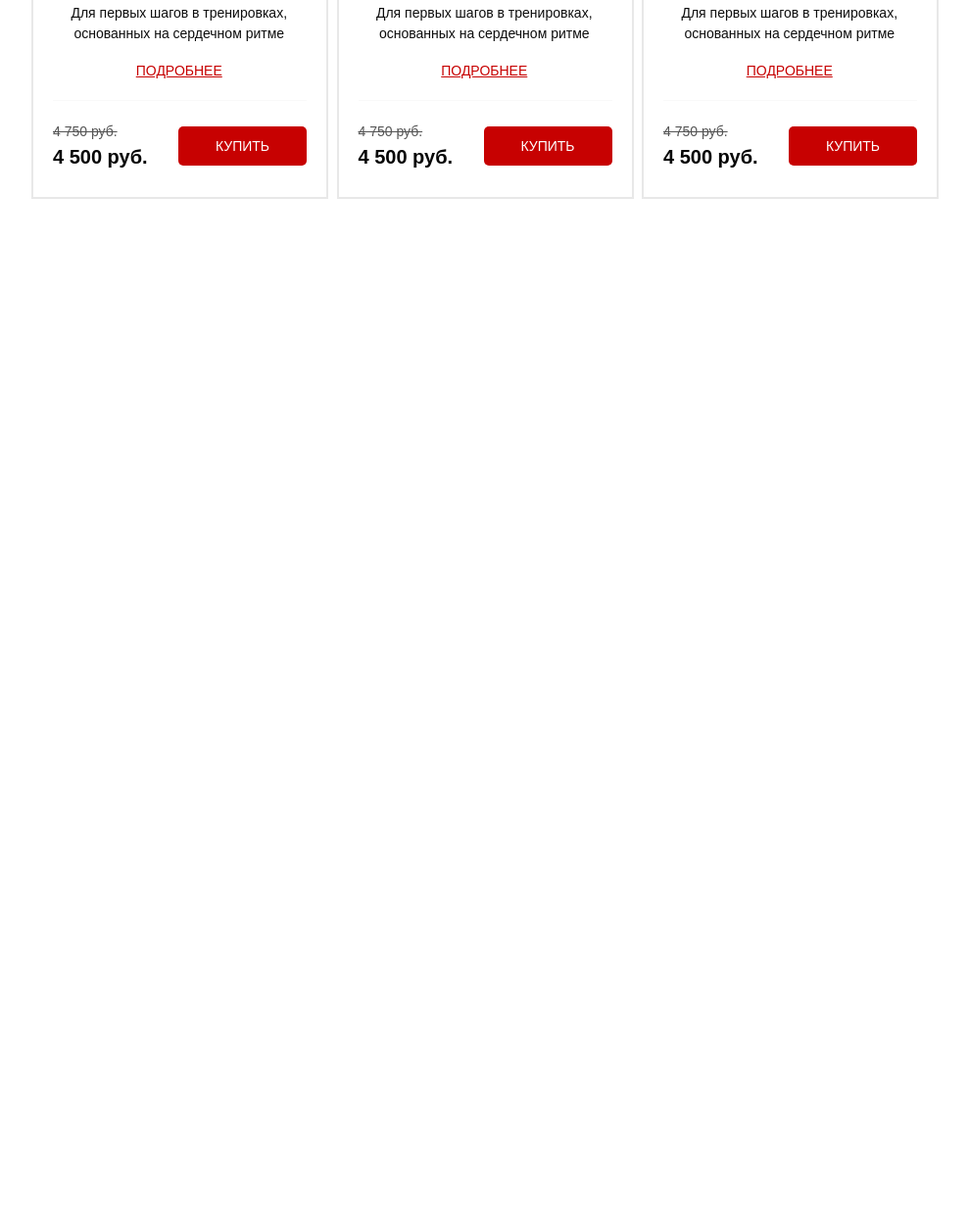
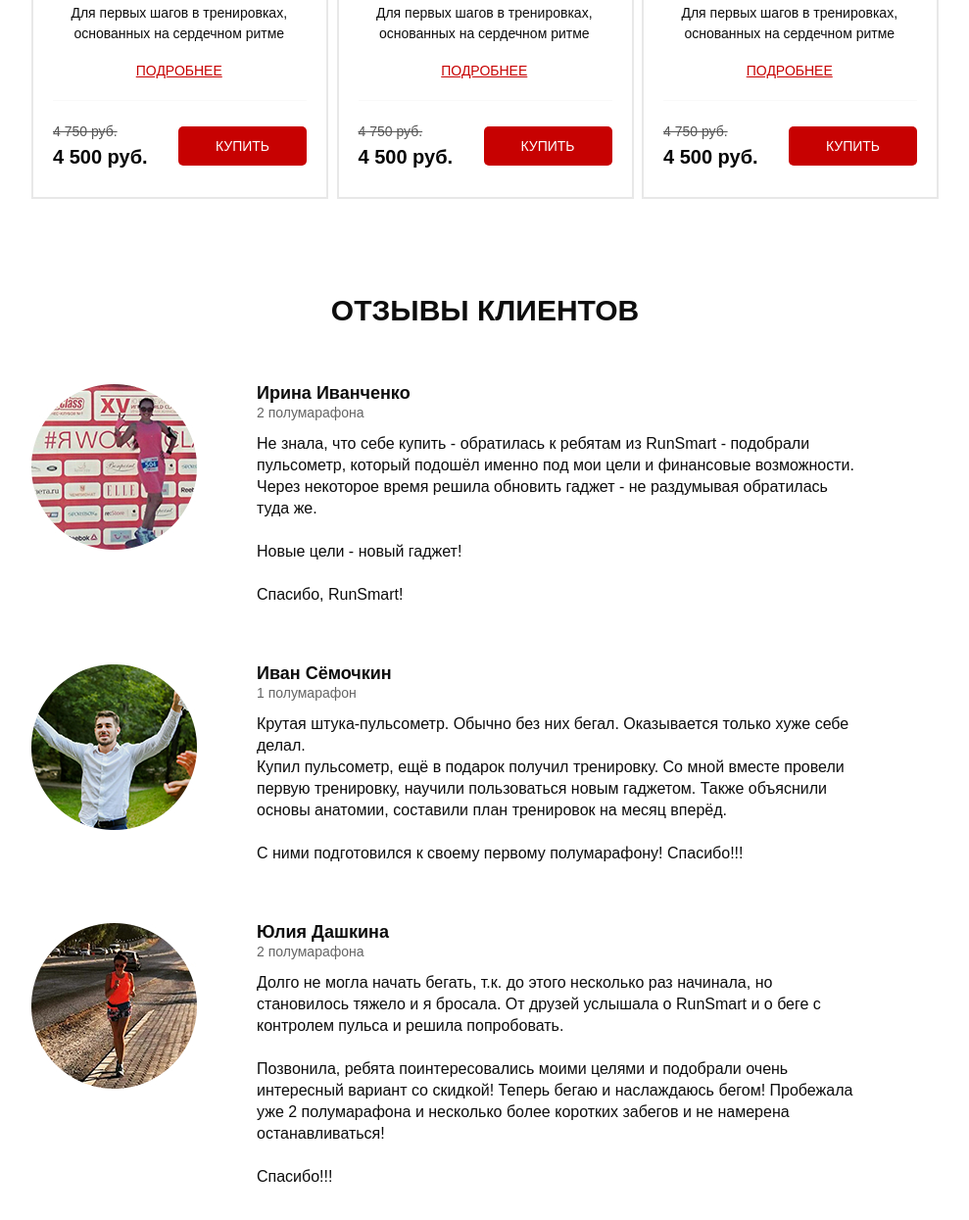
Before and after one commit to Shustovsky/runSmart, a website: page src/index.html in a window 1280 px wide. Shown: the part 3890-5135 px from the top of the page at 98% size, without its empty margins (145-1134 px from the left). Before the commit the page ends 4213 px from the top, so only its background shows below. Drawn offline with nearby package versions, Linux system fonts and the light colour scheme; files whose address does not match are found by name.

Commit message:
work with feedback and add optimization

```diff
--- a/src/index.html
+++ b/src/index.html
@@ -383,6 +383,45 @@
         </div>
     </section>
 
+    <section class="feedback">
+        <div class="container">
+            <h2 class="title">отзывы клиентов</h2>
+            <div class="feedback-items">
+                <div class="feedback-items__item">
+                    <div class="feedback-items__item__img"><img src="img/irina.jpg" alt="photo"></div>
+                    <div class="feedback-items__item__text">
+                        <div class="feedback-items__item__text_name">Ирина Иванченко</div>
+                        <div class="feedback-items__item__text_maraphons">2 полумарафона</div>
+                        <div class="feedback-items__item__text">Не знала, что себе купить - обратилась к ребятам из RunSmart - подобрали пульсометр, который подошёл именно под мои цели и финансовые возможности. Через некоторое время решила обновить гаджет - не раздумывая обратилась туда же.
+                            <br><br>Новые цели - новый гаджет! <br><br> Спасибо, RunSmart! </div>
+                    </div>
+                </div>
+                <div class="feedback-items__item">
+                    <div class="feedback-items__item__img"><img src="img/ivan.jpg" alt="photo"></div>
+                    <div class="feedback-items__item__text">
+                        <div class="feedback-items__item__text_name">Иван Сёмочкин</div>
+                        <div class="feedback-items__item__text_maraphons">1 полумарафон</div>
+                        <div class="feedback-items__item__text">Крутая штука-пульсометр. Обычно без них бегал. Оказывается только хуже себе делал. <br> Купил пульсометр, ещё в подарок получил тренировку. Со мной вместе провели первую тренировку, научили пользоваться новым гаджетом. Также объяснили
+                            основы анатомии, составили план тренировок на месяц вперёд. <br><br> С ними подготовился к своему первому полумарафону! Спасибо!!!</div>
+                    </div>
+                </div>
+                <div class="feedback-items__item">
+                    <div class="feedback-items__item__img"><img src="img/julia.jpg" alt="photo"></div>
+                    <div class="feedback-items__item__text">
+                        <div class="feedback-items__item__text_name">Юлия Дашкина</div>
+                        <div class="feedback-items__item__text_maraphons">2 полумарафона</div>
+                        <div class="feedback-items__item__text">Долго не могла начать бегать, т.к. до этого несколько раз начинала, но становилось тяжело и я бросала. От друзей услышала о RunSmart и о беге с контролем пульса и решила попробовать. <br><br> Позвонила, ребята поинтересовались
+                            моими целями и подобрали очень интересный вариант со скидкой! Теперь бегаю и наслаждаюсь бегом! Пробежала уже 2 полумарафона и несколько более коротких забегов и не намерена останавливаться! <br><br> Спасибо!!!</div>
+                    </div>
+                </div>
+
+
+
+            </div>
+        </div>
+    </section>
+
+
     <script src="js/tiny-slider.js"></script>
     <script src="https://ajax.googleapis.com/ajax/libs/jquery/1.12.4/jquery.min.js"></script>
     <script src="js/script.js"></script>
--- a/src/sass/blocks/_catalog.scss
+++ b/src/sass/blocks/_catalog.scss
@@ -1,5 +1,5 @@
 .catalog {
-    padding-bottom: 100px;
+    padding-bottom: 79px;
     &__tabs {
         display: flex;
         justify-content: center;
--- /dev/null
+++ b/src/sass/blocks/_feedback.scss
@@ -0,0 +1,36 @@
+.feedback {
+    min-height: 920px;
+    margin-bottom: 55px;
+    &-items {
+        &__item {
+            margin-top: 60px;
+            display: flex;
+            &__img {
+                width: 169px;
+                height: 169px;
+                border-radius: 100%;
+                margin-right: 61px;
+            }
+            &__text {
+                max-width: 680px;
+                padding-right: 35px;
+                font-weight: 300;
+                font-size: 16px;
+                line-height: 22px;
+                color: #0D0D0D;
+                &_name {
+                    font-weight: 700;
+                    font-size: 18px;
+                    line-height: 18px;
+                }
+                &_maraphons {
+                    font-weight: 500;
+                    font-size: 14px;
+                    line-height: 22px;
+                    color: #646464;
+                    margin-bottom: 10px;
+                }
+            }
+        }
+    }
+}
--- a/src/sass/blocks/_media.scss
+++ b/src/sass/blocks/_media.scss
@@ -1,4 +1,21 @@
+@media (max-width: 1200px) {
+    .carousel {
+        button.prev {
+            left: 1px;
+        }
+        button.next {
+            right: 1px;
+        }
+    }
+}
+
 @media (max-width: 767px) {
+    .carousel {
+        button.prev,
+        button.next {
+            display: none;
+        }
+    }
     .button {
         width: 180px;
         font-size: 16px;
@@ -63,6 +80,30 @@
 }
 
 @media (max-width:575px) {
+    .catalog__tabs {
+        flex-direction: column;
+    }
+    .catalog__content_active {
+        justify-content: center;
+    }
+    .feedback-items {
+        &__item {
+            display: flex;
+            flex-direction: column;
+            flex-wrap: wrap;
+            justify-content: center;
+            align-items: center;
+            margin-top: 20px;
+            &__img {
+                margin-right: 0;
+            }
+            &__text {
+                margin-top: 20px;
+                text-align: center;
+                padding: 0;
+            }
+        }
+    }
     .header {
         flex-direction: column;
         &__logo {
--- a/src/sass/style.scss
+++ b/src/sass/style.scss
@@ -7,11 +7,13 @@
 @import "blocks/consultation";
 @import "blocks/titles";
 @import "blocks/forms";
-@import "blocks/media";
 @import "blocks/carousel";
 @import "blocks/catalog";
+@import "blocks/feedback";
+@import "blocks/media";
 * {
     font-family: 'MuseoModerno', sans-serif;
+    font-style: normal;
     /* outline: 1px solid red; */
     /* подчеркивает каждый элемент карсным */
 }
```
Also changed, not shown: src/css/style.min.css.
